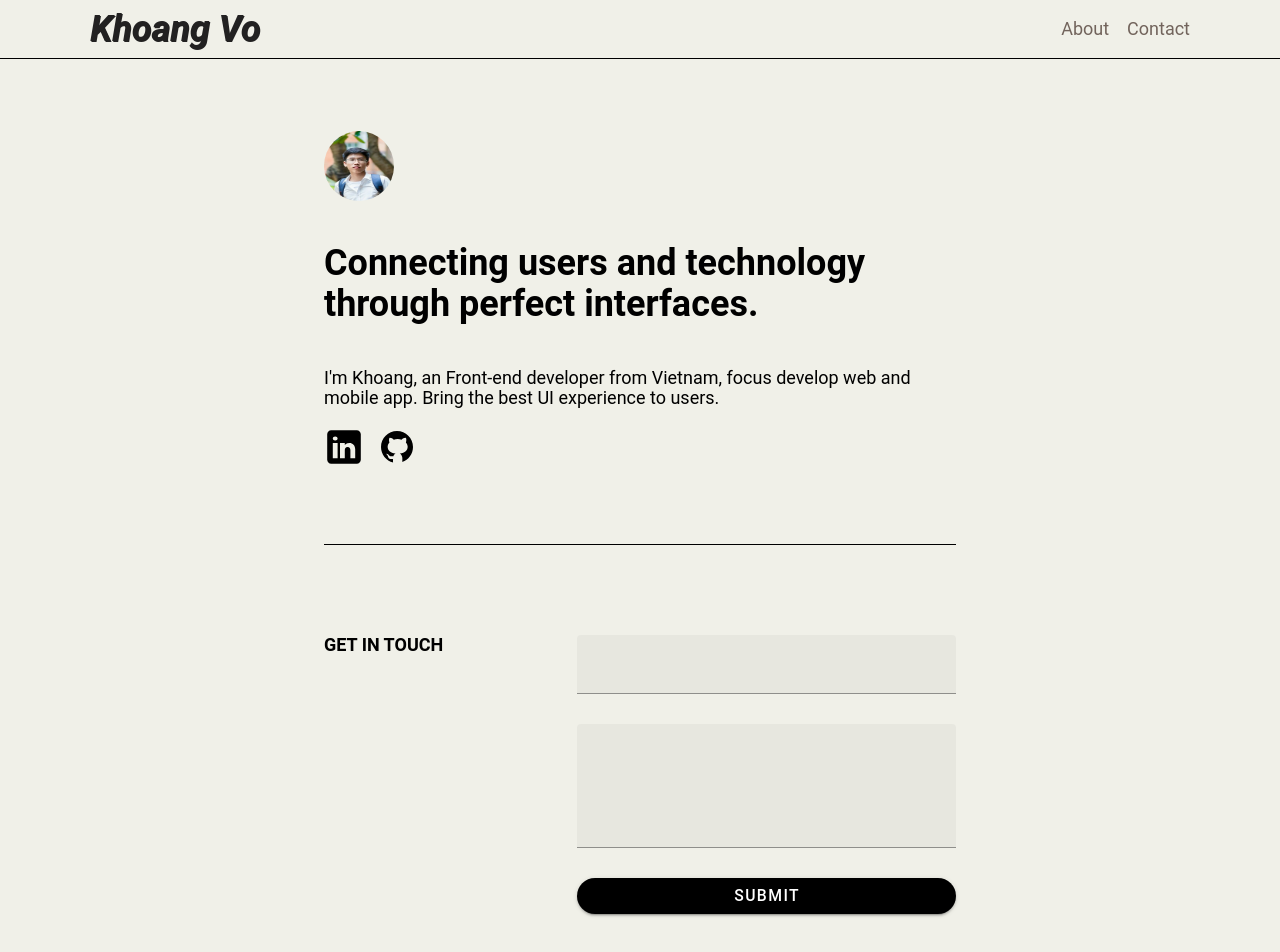
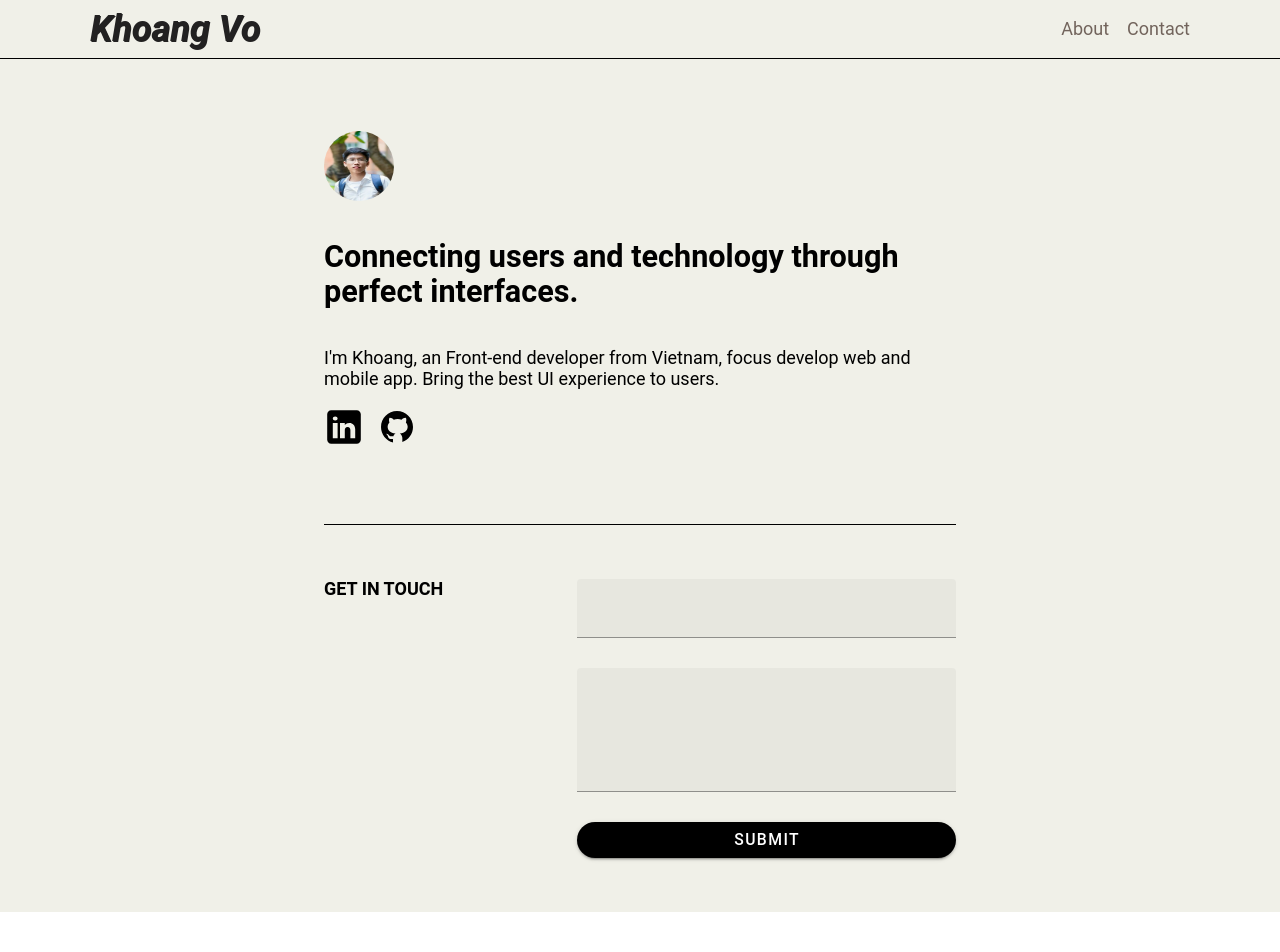
Before and after one commit to khoang-dev/portfolio, a Vue app: page /contact in a window 1280 px wide. Shown: the top 952 px of the page. After the commit the page ends 912 px from the top, so only its background shows below. Built offline with nearby package versions, Linux system fonts and the light colour scheme.

Commit message:
refactor(about_contact): css

```diff
--- a/src/page/Contact.vue
+++ b/src/page/Contact.vue
@@ -52,6 +52,9 @@ function submit() {}
     .avatar {
       border-radius: 100%;
     }
+    h1 {
+      font-size: 1.7em;
+    }
     .social_network {
       display: flex;
       gap: 0.7em;
@@ -63,7 +66,7 @@ function submit() {}
     display: flex;
     justify-content: space-between;
     font-weight: bold;
-    padding: 5em 0;
+    padding: 3em 0;
     .form {
       display: flex;
       flex-direction: column;
```
